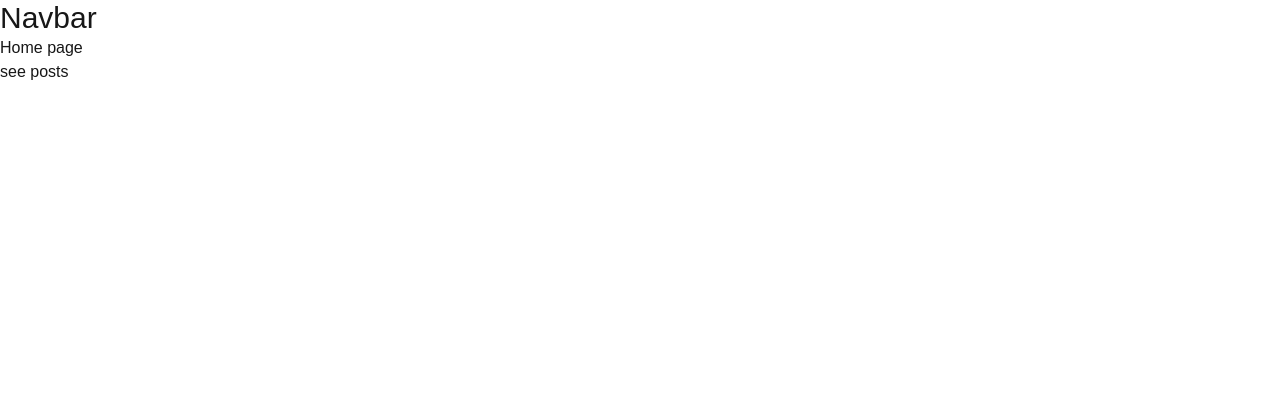
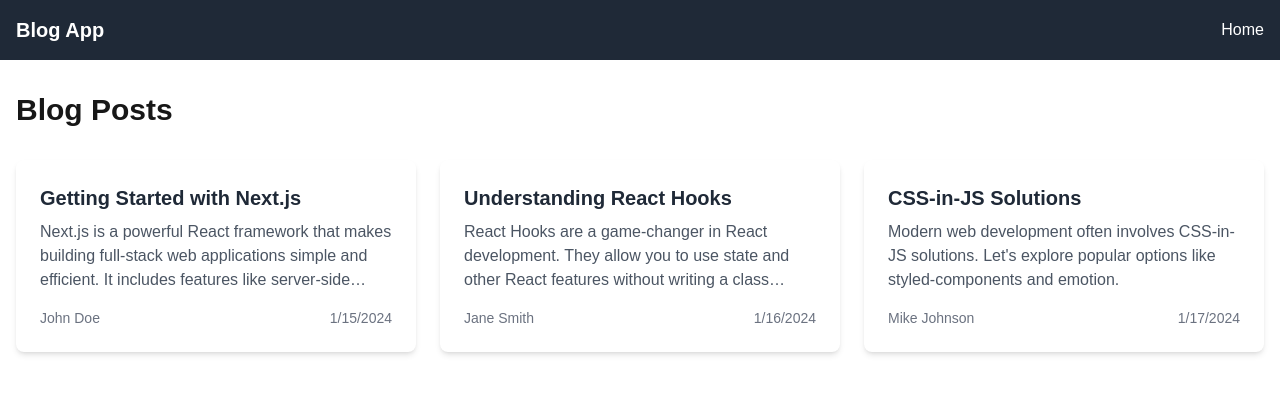
Before and after one commit to HlaingMinThan/Next.js-For-Next-Level-Full-Stack-Developer, a Next.js app: page / in a window 1280 px wide. Shown: the top 394 px of the page. Built offline with nearby package versions, Linux system fonts and the light colour scheme; data requests are answered from the project's data file.

Commit message:
Ep-5-Data-Fetching-in-Next

```diff
--- a/app/(root)/layout.tsx
+++ b/app/(root)/layout.tsx
@@ -1,9 +1,10 @@
 import React from "react"
+import Navbar from "../components/Navbar"
 
 function layout({children} : {children : React.ReactNode}) {
   return (
     <div>
-        <nav className="text-3xl">Navbar</nav>
+        <Navbar/>
         {children}
     </div>
   )
--- a/app/(root)/page.tsx
+++ b/app/(root)/page.tsx
@@ -1,11 +1,32 @@
-import Link from "next/link"
+import Link from "next/link";
 
-function page() {
-  console.log("what is this component ?")
+async function page() {
+  const res = await fetch("http://localhost:3001/posts", {
+    next: {
+      revalidate: 60
+    }
+  });
+  const posts = await res.json();
+console.log(posts)
   return (
-    <div>
-      <div>Home page</div>
-      <Link href={"/dashboard/posts"}>see posts</Link>
+    <div className="container mx-auto px-4 py-8">
+      <h1 className="text-3xl font-bold mb-8">Blog Posts</h1>
+      <div className="grid grid-cols-1 md:grid-cols-2 lg:grid-cols-3 gap-6">
+        {posts.map((post: { id: number, title: string, content: string, author: string, date: string }) => (
+          <Link key={post.id} href={'/posts/'+post.id}>
+          <div  className="bg-white rounded-lg shadow-md overflow-hidden hover:shadow-xl transition-shadow duration-300">
+            <div className="p-6">
+              <h2 className="text-xl font-semibold mb-2 text-gray-800">{post.title}</h2>
+              <p className="text-gray-600 mb-4 line-clamp-3">{post.content}</p>
+              <div className="flex justify-between items-center text-sm text-gray-500">
+                <span className="font-medium">{post.author}</span>
+                <span>{new Date(post.date).toLocaleDateString()}</span>
+              </div>
+            </div>
+          </div>
+          </Link>
+        ))}
+      </div>
     </div>
   )
 }
--- /dev/null
+++ b/app/components/Navbar.tsx
@@ -0,0 +1,20 @@
+import Link from 'next/link'
+
+function Navbar() {
+  return (
+    <nav className="bg-gray-800 text-white py-4">
+      <div className="container mx-auto px-4">
+        <div className="flex items-center justify-between">
+          <div className="text-xl font-bold">Blog App</div>
+          <div>
+            <Link href="/" className="hover:text-gray-300 transition-colors">
+              Home
+            </Link>
+          </div>
+        </div>
+      </div>
+    </nav>
+  )
+}
+
+export default Navbar
--- /dev/null
+++ b/db/db.json
@@ -0,0 +1,25 @@
+{
+    "posts": [
+        {
+            "id": 1,
+            "title": "Getting Started with Next.js",
+            "content": "Next.js is a powerful React framework that makes building full-stack web applications simple and efficient. It includes features like server-side rendering and static site generation out of the box.",
+            "author": "John Doe",
+            "date": "2024-01-15"
+        },
+        {
+            "id": 2,
+            "title": "Understanding React Hooks",
+            "content": "React Hooks are a game-changer in React development. They allow you to use state and other React features without writing a class component.",
+            "author": "Jane Smith",
+            "date": "2024-01-16"
+        },
+        {
+            "id": 3,
+            "title": "CSS-in-JS Solutions",
+            "content": "Modern web development often involves CSS-in-JS solutions. Let's explore popular options like styled-components and emotion.",
+            "author": "Mike Johnson",
+            "date": "2024-01-17"
+        }
+    ]
+}
```
